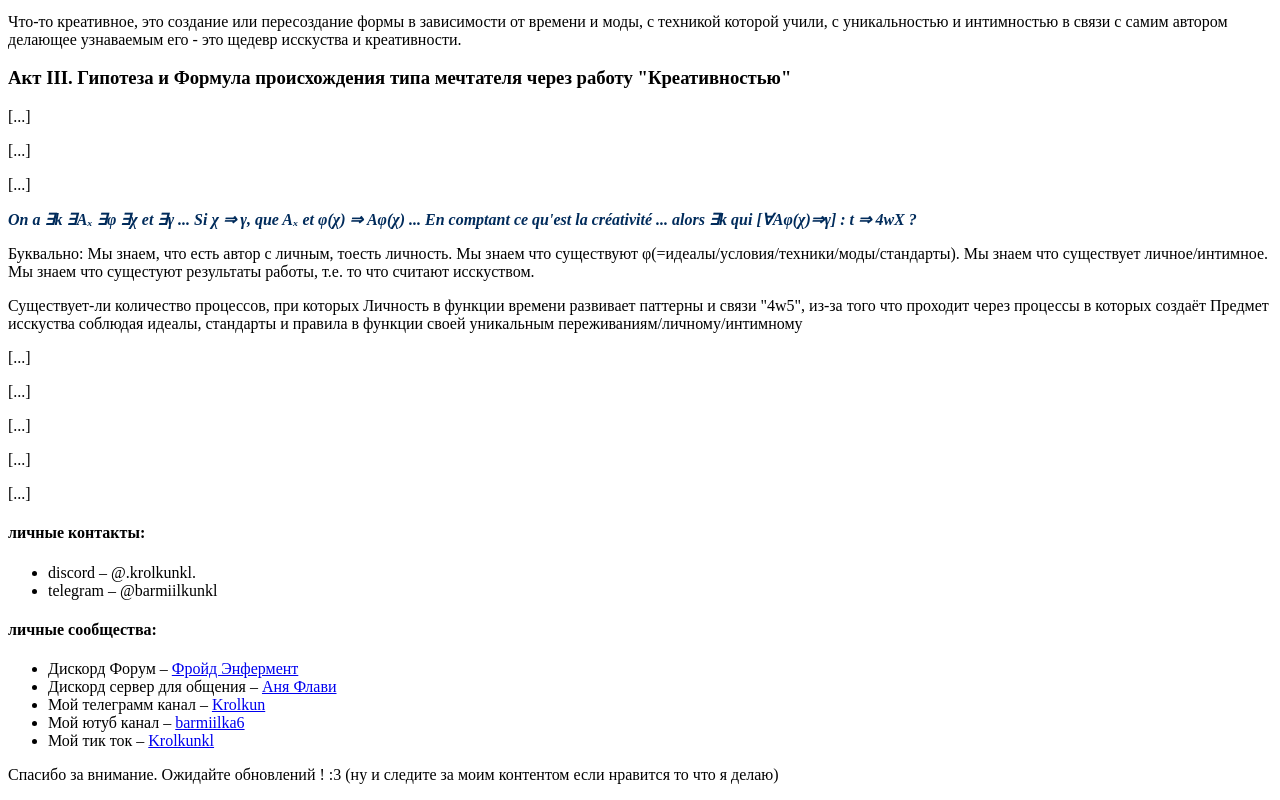
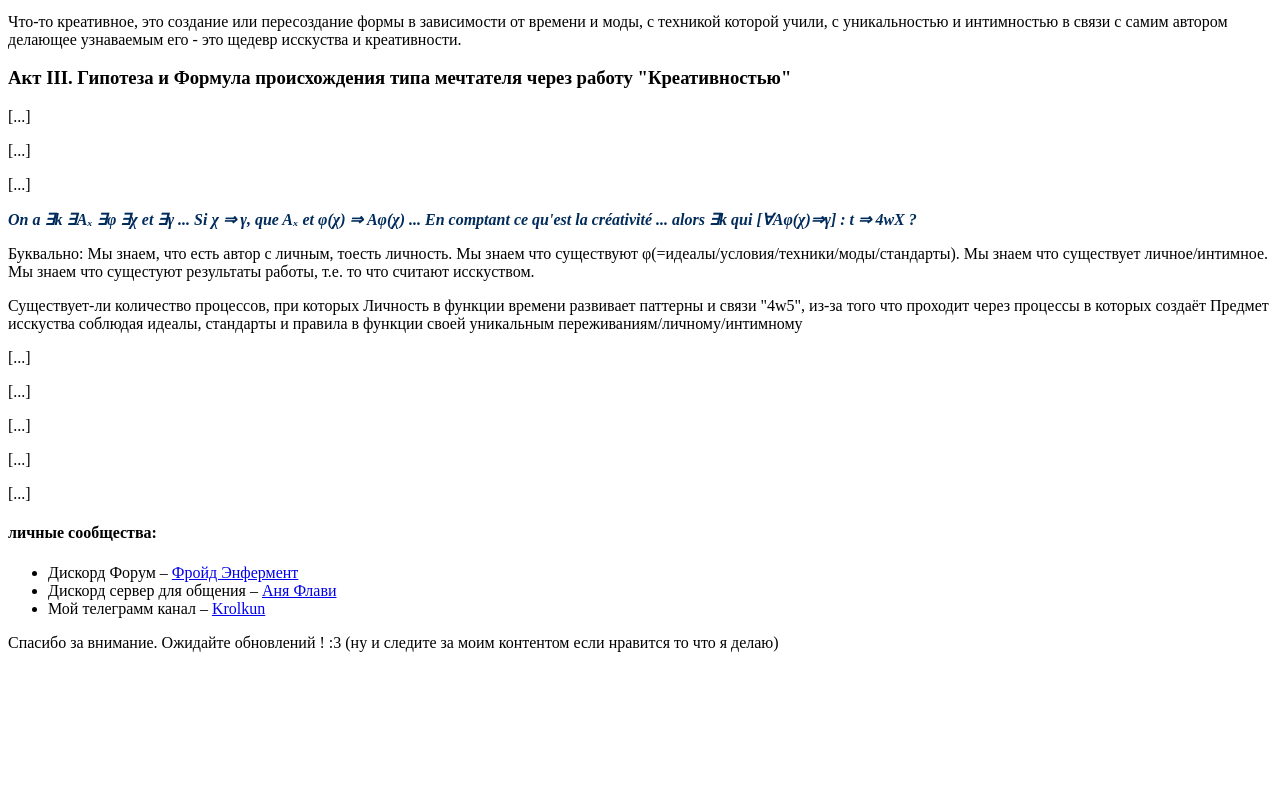
Before and after one commit to krolkunkl/Krolchanskii, a plain HTML site: page index.html in a window 1280 px wide. Shown: the part 1865-2665 px from the top of the page. After the commit the page ends 2533 px from the top, so only its background shows below. Drawn offline with Linux system fonts and the light colour scheme.

Commit message:
index.html

```diff
--- a/index.html
+++ b/index.html
@@ -156,18 +156,11 @@
       </footer>
     </article>
     <aside>
-      <h4>личные контакты:</h4>
-      <ul>
-        <li> discord – @.krolkunkl. </li>
-        <li> telegram – @barmiilkunkl</li>
-      </ul>
       <h4>личные сообщества:</h4>
       <ul>
         <li> Дискорд Форум – <a href="https://discord.com/invite/mkA37kZ9bW"> Фройд Энфермент </a></li>
         <li> Дискорд сервер для общения – <a href="https://discord.gg/PKvprbq9Mx"> Аня Флави </a></li>
         <li> Мой телеграмм канал – <a href="https://t.me/krolkun"> Krolkun </a></li>
-        <li> Мой ютуб канал – <a href="https://youtube.com/@barmilka6?si=8NiVvwLm-KW9qICH"> barmiilka6 </a></li>
-        <li> Мой тик ток – <a href="https://www.tiktok.com/@barmii66?_r=1&_t=ZN-925fGygOv5S"> Krolkunkl </a></li>
       </ul>
     </aside>
   </main>
```
